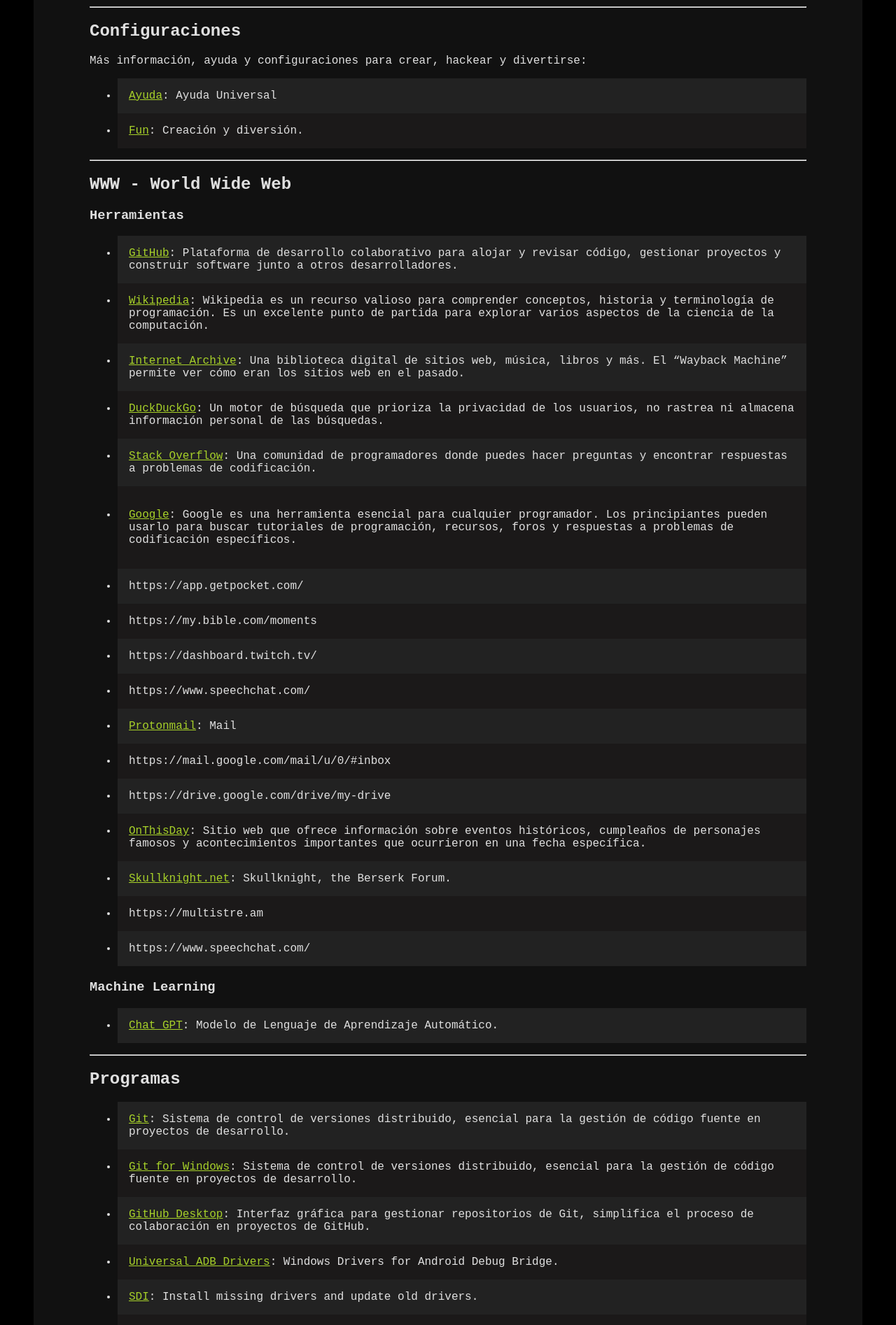
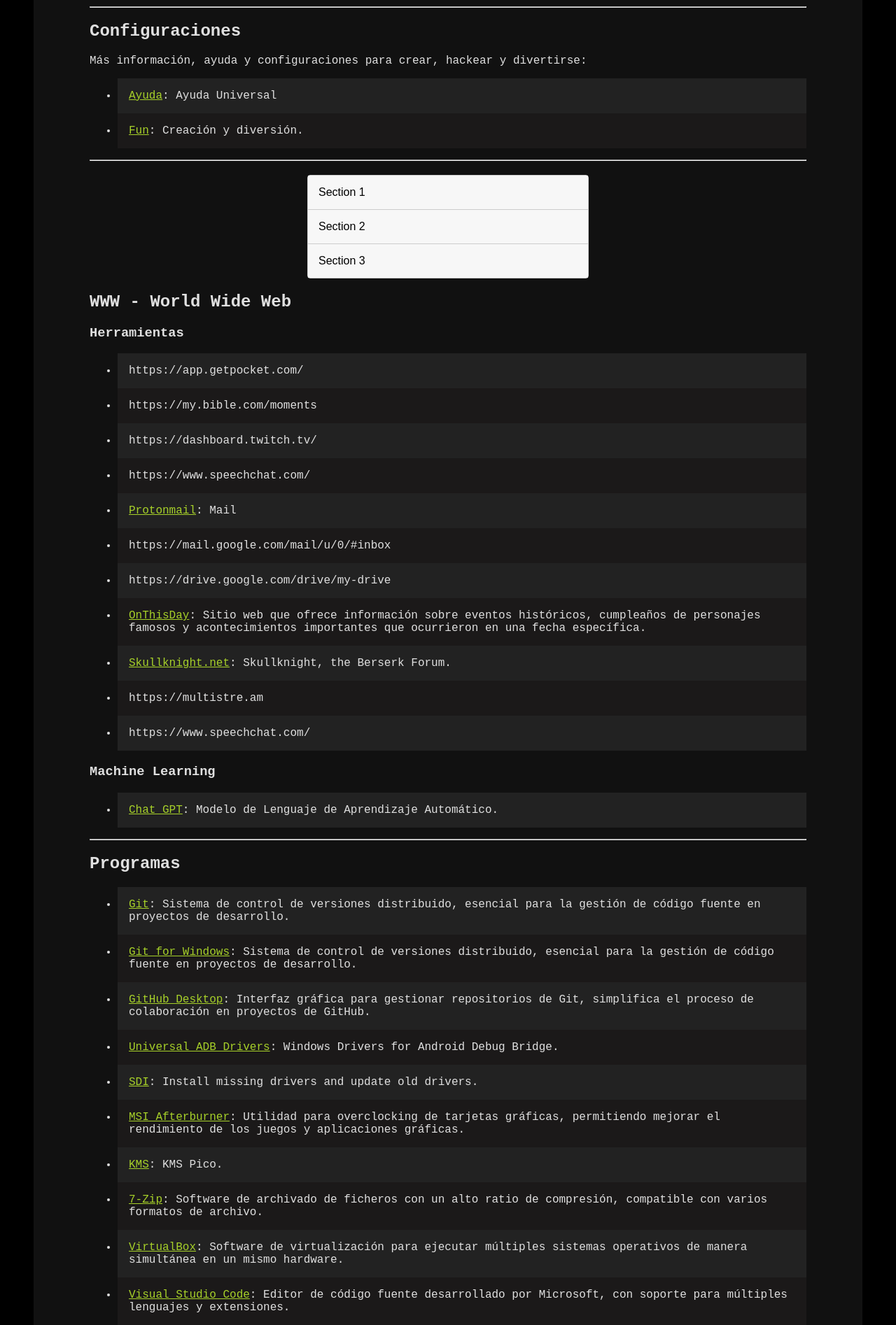
Before and after one commit to Kibzai/Programas, a Jekyll site: the page built from index.md, in a window 1280 px wide. Shown: the part 572-2466 px from the top of the page at 70% size. Built offline with Jekyll 4.4.1, drawn with Linux system fonts in a browser that asks for light colours; grey boxes are pictures that could not be loaded.

Commit message:
Accordion

```diff
--- a/assets/css/style.css
+++ b/assets/css/style.css
@@ -65,3 +65,46 @@
     margin-bottom: 10px;
     border-radius: 5px;
 }
+
+
+/* styles.css */
+
+.accordion {
+    border: 1px solid #ccc;
+    border-radius: 4px;
+    max-width: 400px;
+    margin: 20px auto;
+}
+
+.accordion-item {
+    border-top: 1px solid #ccc;
+}
+
+.accordion-item:first-child {
+    border-top: none;
+}
+
+.accordion-header {
+    background-color: #f7f7f7;
+    border: none;
+    outline: none;
+    padding: 15px;
+    width: 100%;
+    text-align: left;
+    cursor: pointer;
+    font-size: 16px;
+}
+
+.accordion-header:hover {
+    background-color: #e7e7e7;
+}
+
+.accordion-content {
+    display: none;
+    padding: 15px;
+    background-color: white;
+}
+
+.accordion-content p {
+    margin: 0;
+}
--- a/assets/js/script.js
+++ b/assets/js/script.js
@@ -37,3 +37,31 @@
       }
     }
 });
+
+document.addEventListener("DOMContentLoaded", function() {
+  const headers = document.querySelectorAll(".accordion-header");
+
+  headers.forEach(header => {
+      header.addEventListener("click", function() {
+          const content = this.nextElementSibling;
+
+          // Toggle the active class to the header
+          this.classList.toggle("active");
+
+          // Toggle the content display
+          if (content.style.display === "block") {
+              content.style.display = "none";
+          } else {
+              content.style.display = "block";
+          }
+
+
+          headers.forEach(otherHeader => {
+              if (otherHeader !== this) {
+                  otherHeader.classList.remove("active");
+                  otherHeader.nextElementSibling.style.display = "none";
+              }
+          });
+      });
+  });
+});
--- a/index.md
+++ b/index.md
@@ -20,16 +20,40 @@
 
 ---
 
-## WWW - World Wide Web
-
-### Herramientas
-
+<div class="accordion">
+        <div class="accordion-item">
+            <button class="accordion-header">Section 1</button>
+            <div class="accordion-content">
+                <p>
 - [GitHub](https://github.com): Plataforma de desarrollo colaborativo para alojar y revisar código, gestionar proyectos y construir software junto a otros desarrolladores.
 - [Wikipedia](https://www.wikipedia.org): Wikipedia es un recurso valioso para comprender conceptos, historia y terminología de programación. Es un excelente punto de partida para explorar varios aspectos de la ciencia de la computación.
 - [Internet Archive](https://archive.org): Una biblioteca digital de sitios web, música, libros y más. El "Wayback Machine" permite ver cómo eran los sitios web en el pasado.
 - [DuckDuckGo](https://www.duckduckgo.com): Un motor de búsqueda que prioriza la privacidad de los usuarios, no rastrea ni almacena información personal de las búsquedas.
 - [Stack Overflow](https://stackoverflow.com): Una comunidad de programadores donde puedes hacer preguntas y encontrar respuestas a problemas de codificación.
 - [Google](https://www.google.com): Google es una herramienta esencial para cualquier programador. Los principiantes pueden usarlo para buscar tutoriales de programación, recursos, foros y respuestas a problemas de codificación específicos.
+                </p>
+            </div>
+        </div>
+        <div class="accordion-item">
+            <button class="accordion-header">Section 2</button>
+            <div class="accordion-content">
+                <p>This is the content of section 2.</p>
+            </div>
+        </div>
+        <div class="accordion-item">
+            <button class="accordion-header">Section 3</button>
+            <div class="accordion-content">
+                <p>This is the content of section 3.</p>
+            </div>
+        </div>
+    </div>
+
+
+## WWW - World Wide Web
+
+### Herramientas
+
+
 
 - https://app.getpocket.com/
 - https://my.bible.com/moments
```
